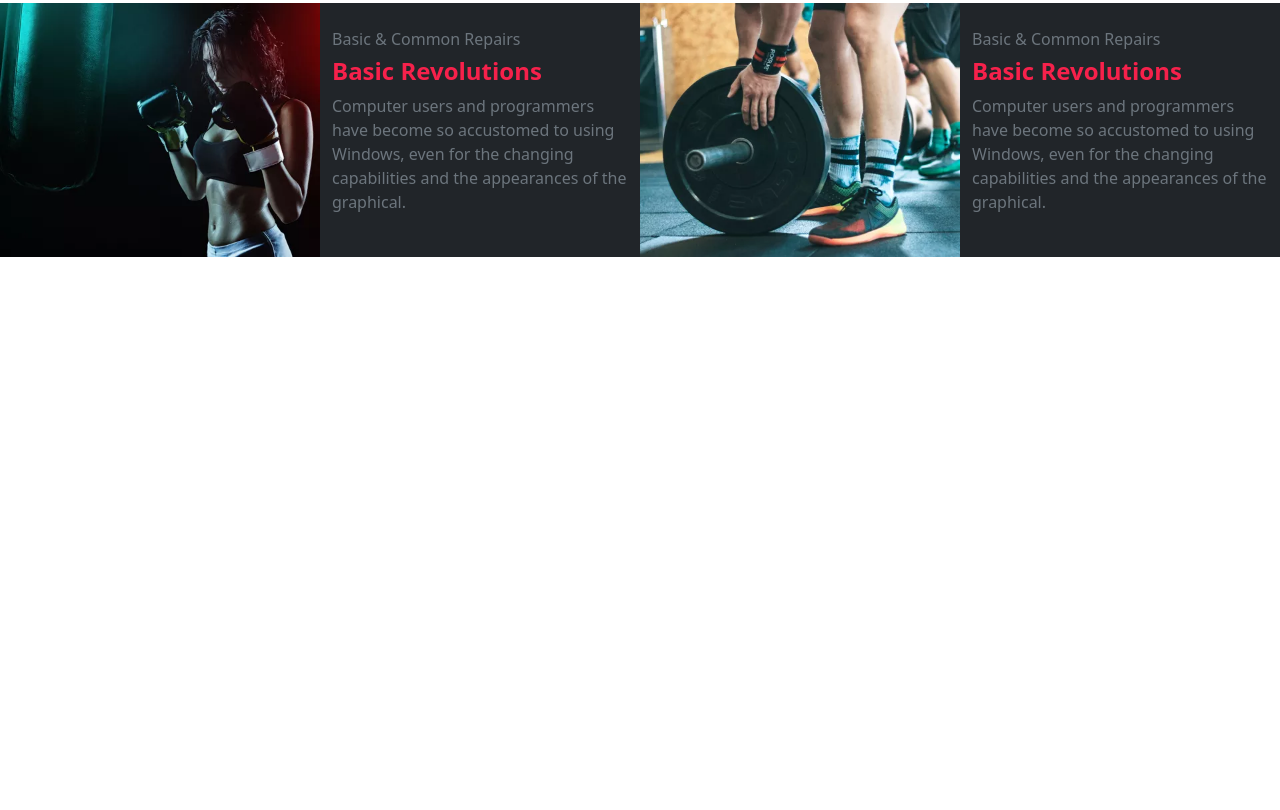
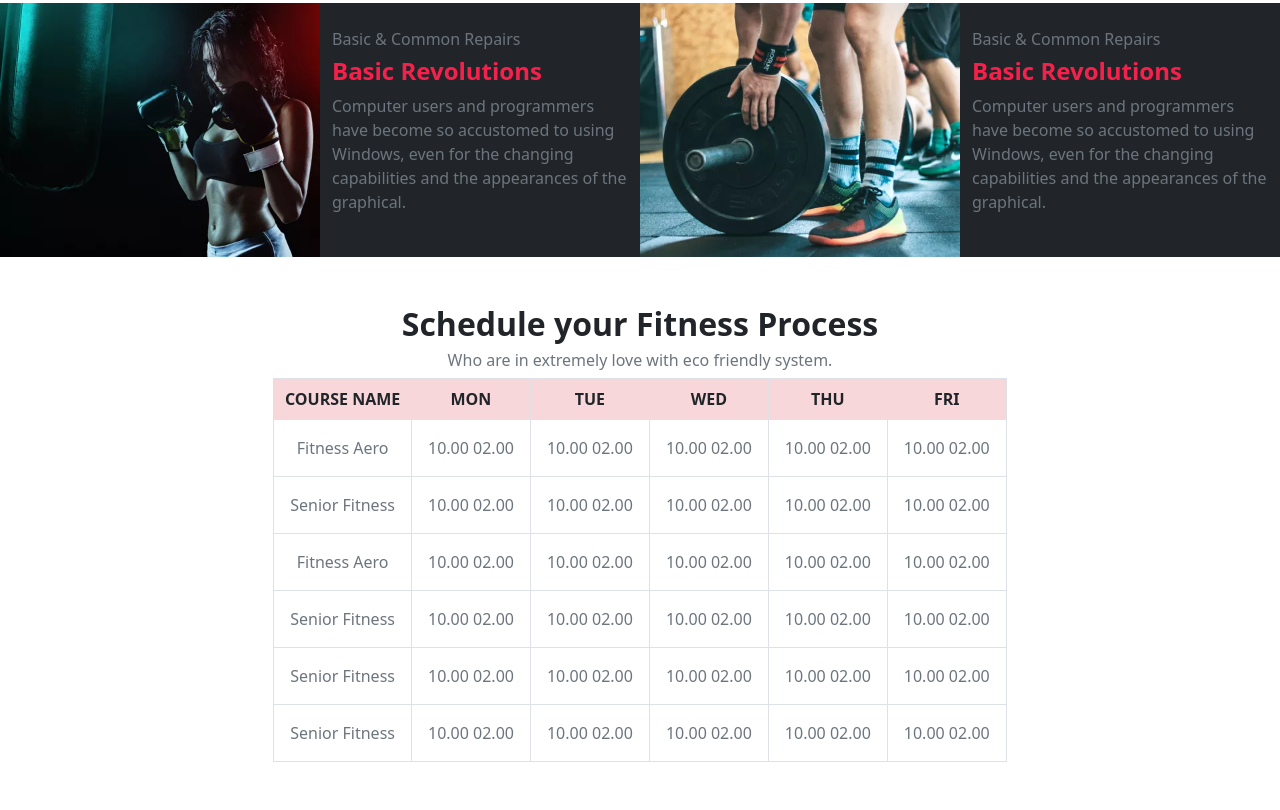
Before and after one commit to ParvinAlasgar/Gym-LandingPage, a plain HTML site: page public/index.html in a window 1280 px wide. Shown: the part 2655-3465 px from the top of the page. Before the commit the page ends 2912 px from the top, so only its background shows below. Drawn offline with Linux system fonts and the light colour scheme.

Commit message:
add: added schedule section.

```diff
--- a/public/index.html
+++ b/public/index.html
@@ -367,6 +367,77 @@
           </div>
         </div>
       </section>
+      <!-- Schedule -->
+      <section id="schedule" class="py-5">
+        <div class="container text-center">
+          <h2 class="fw-bold">Schedule your Fitness Process</h2>
+          <h6 class="text-secondary">
+            Who are in extremely love with eco friendly system.
+          </h6>
+          <table class="border m-auto">
+            <thead class="border">
+              <tr>
+                <th class="border bg-danger-subtle p-2">COURSE NAME</th>
+                <th class="border bg-danger-subtle p-2">MON</th>
+                <th class="border bg-danger-subtle p-2">TUE</th>
+                <th class="border bg-danger-subtle p-2">WED</th>
+                <th class="border bg-danger-subtle p-2">THU</th>
+                <th class="border bg-danger-subtle p-2">FRI</th>
+              </tr>
+            </thead>
+            <tbody>
+              <tr class="border">
+                <td class="border text-secondary p-3">Fitness Aero</td>
+                <td class="border text-secondary p-3">10.00 02.00</td>
+                <td class="border text-secondary p-3">10.00 02.00</td>
+                <td class="border text-secondary p-3">10.00 02.00</td>
+                <td class="border text-secondary p-3">10.00 02.00</td>
+                <td class="border text-secondary p-3">10.00 02.00</td>
+              </tr>
+              <tr class="border">
+                <td class="border text-secondary p-3">Senior Fitness</td>
+                <td class="border text-secondary p-3">10.00 02.00</td>
+                <td class="border text-secondary p-3">10.00 02.00</td>
+                <td class="border text-secondary p-3">10.00 02.00</td>
+                <td class="border text-secondary p-3">10.00 02.00</td>
+                <td class="border text-secondary p-3">10.00 02.00</td>
+              </tr>
+              <tr class="border">
+                <td class="border text-secondary p-3">Fitness Aero</td>
+                <td class="border text-secondary p-3">10.00 02.00</td>
+                <td class="border text-secondary p-3">10.00 02.00</td>
+                <td class="border text-secondary p-3">10.00 02.00</td>
+                <td class="border text-secondary p-3">10.00 02.00</td>
+                <td class="border text-secondary p-3">10.00 02.00</td>
+              </tr>
+              <tr class="border">
+                <td class="border text-secondary p-3">Senior Fitness</td>
+                <td class="border text-secondary p-3">10.00 02.00</td>
+                <td class="border text-secondary p-3">10.00 02.00</td>
+                <td class="border text-secondary p-3">10.00 02.00</td>
+                <td class="border text-secondary p-3">10.00 02.00</td>
+                <td class="border text-secondary p-3">10.00 02.00</td>
+              </tr>
+              <tr class="border">
+                <td class="border text-secondary p-3">Senior Fitness</td>
+                <td class="border text-secondary p-3">10.00 02.00</td>
+                <td class="border text-secondary p-3">10.00 02.00</td>
+                <td class="border text-secondary p-3">10.00 02.00</td>
+                <td class="border text-secondary p-3">10.00 02.00</td>
+                <td class="border text-secondary p-3">10.00 02.00</td>
+              </tr>
+              <tr>
+                <td class="border text-secondary p-3">Senior Fitness</td>
+                <td class="border text-secondary p-3">10.00 02.00</td>
+                <td class="border text-secondary p-3">10.00 02.00</td>
+                <td class="border text-secondary p-3">10.00 02.00</td>
+                <td class="border text-secondary p-3">10.00 02.00</td>
+                <td class="border text-secondary p-3">10.00 02.00</td>
+              </tr>
+            </tbody>
+          </table>
+        </div>
+      </section>
     </main>
   </body>
 </html>
--- a/src/assets/sass/layout/_responsive.scss
+++ b/src/assets/sass/layout/_responsive.scss
@@ -77,6 +77,17 @@
         font-size: 1rem !important;
       }
     }
+    #schedule {
+      table {
+        tr {
+          td,
+          th {
+            padding: 1rem 0 !important;
+            transform: scale(1) !important;
+          }
+        }
+      }
+    }
   }
 }
 
--- a/src/assets/sass/main.scss
+++ b/src/assets/sass/main.scss
@@ -132,4 +132,23 @@ main {
       }
     }
   }
+  // Schedule
+  #schedule {
+    table {
+      tr {
+        cursor: pointer;
+        transition: background-color 0.6s;
+        td {
+          transition: transform 0.6s;
+        }
+        &:hover {
+          background-color: $color_first !important;
+          td {
+            color: #fff !important;
+            transform: scale(1.3);
+          }
+        }
+      }
+    }
+  }
 }
```
Also changed, not shown: src/assets/sass/main.css, 1 other file.
